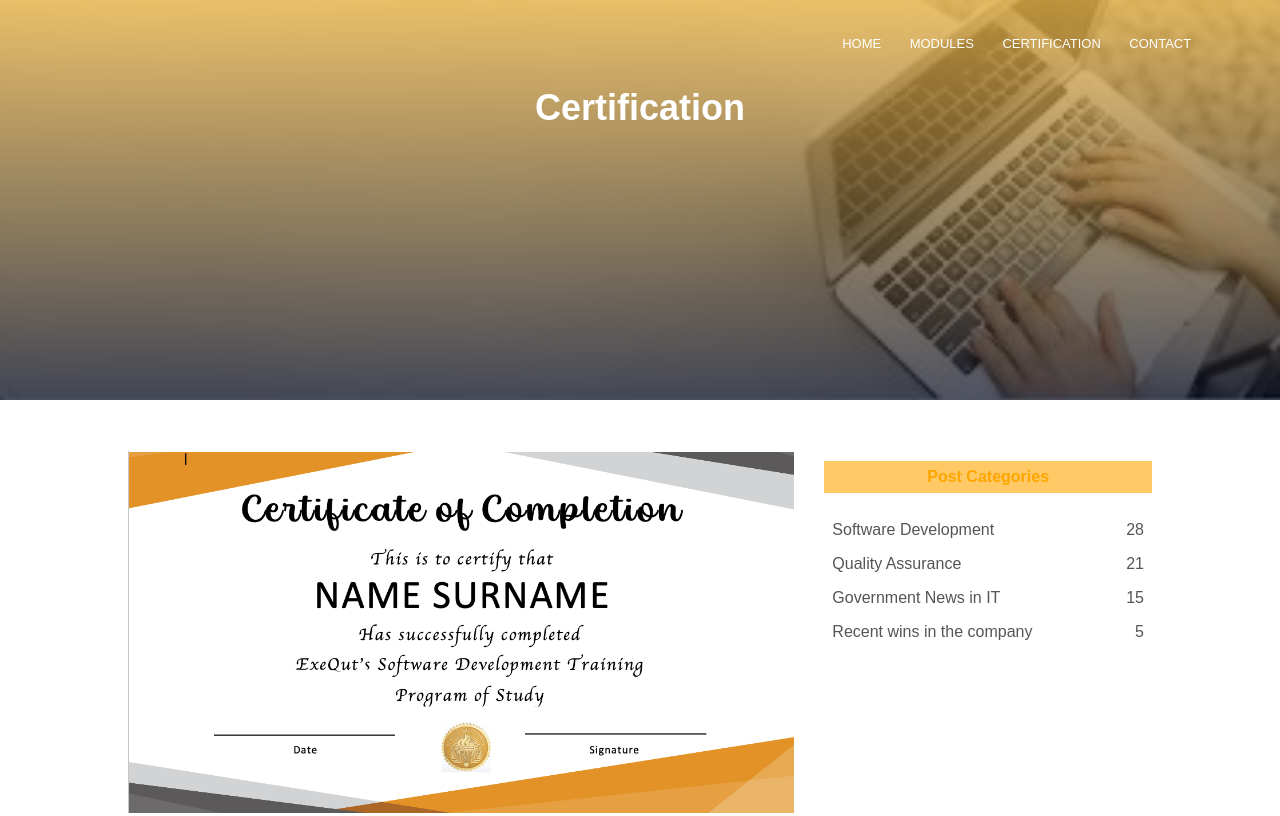
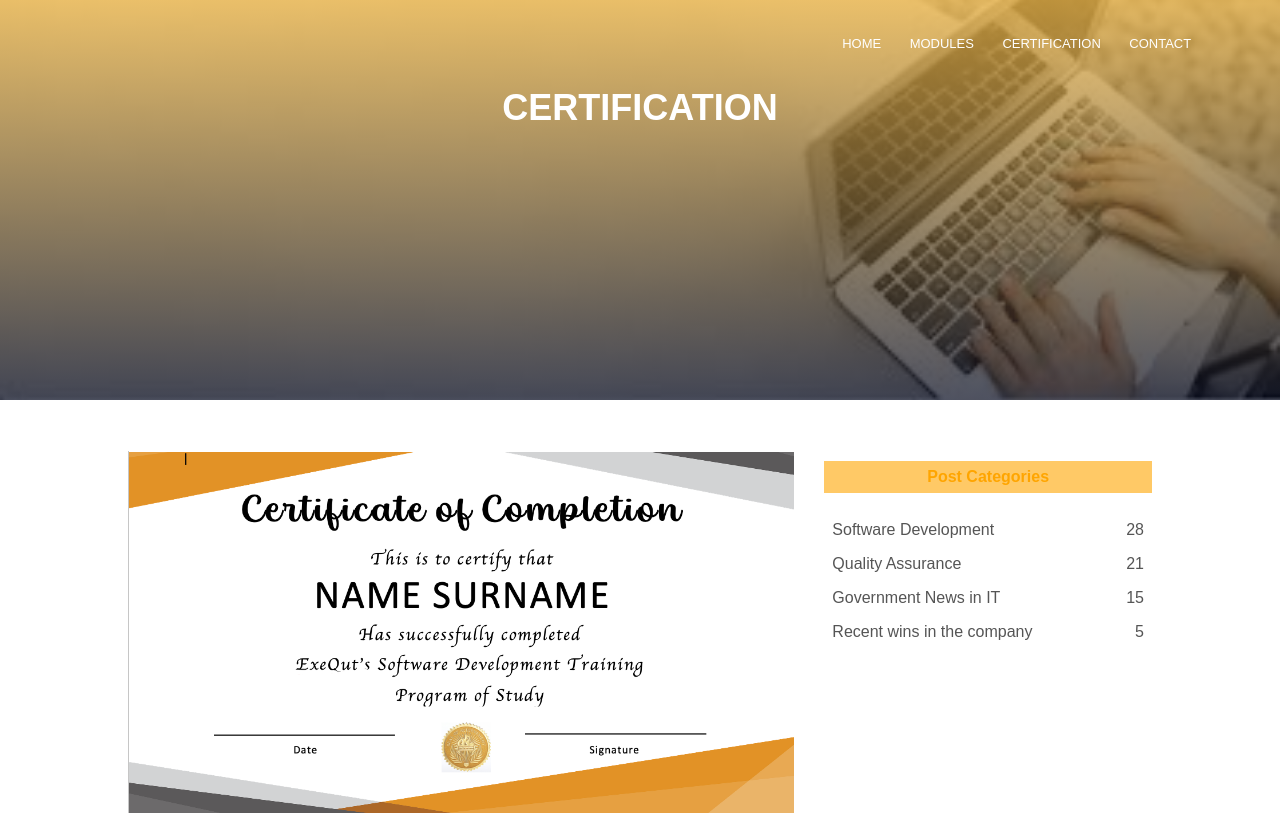
Before and after one commit to evanhatt/exequttraining.GitHub.io, a plain HTML site: page blog.html in a window 1280 px wide. Shown: the top 816 px of the page. Drawn offline with Linux system fonts and the light colour scheme.

Commit message:
Update blog.html

```diff
--- a/blog.html
+++ b/blog.html
@@ -35,7 +35,7 @@
                     <path fill="currentColor" d="M0 96c0-17.67 14.33-32 32-32h384c17.7 0 32 14.33 32 32c0 17.7-14.3 32-32 32H32c-17.67 0-32-14.3-32-32zm0 160c0-17.7 14.33-32 32-32h384c17.7 0 32 14.3 32 32s-14.3 32-32 32H32c-17.67 0-32-14.3-32-32zm416 192H32c-17.67 0-32-14.3-32-32s14.33-32 32-32h384c17.7 0 32 14.3 32 32s-14.3 32-32 32z"/></svg>
                 </i>
             </nav>
-            <h1>Certification</h1>
+            <h1>CERTIFICATION</h1>
      </section>
 
 <!-------- blog content ---------->
```
